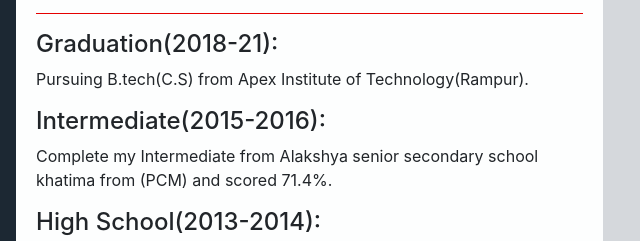
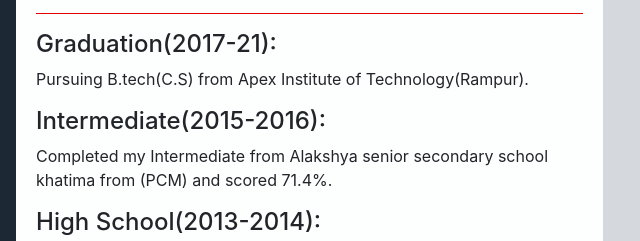
Before and after one commit to rahulchand11/Resume, a plain HTML site: page resume.html in a window 1280 px wide. Shown: the part 426-667 px from the top of the page, 490-1130 px from the left. Drawn offline with nearby package versions, Linux system fonts and the light colour scheme.

Commit message:
Update resume.html

```diff
--- a/resume.html
+++ b/resume.html
@@ -215,10 +215,10 @@
                     <h1>Rahul Chand</h1><hr color="red">
                     <p class="parar">Lorem ipsum dolor sit amet consectetur adipisicing elit. Asperiores reiciendis id quas voluptates debitis laudantium nihil ratione culpa, veritatis porro omnis consequatur sit mollitia saepe, blanditiis odit provident. Minus dignissimos illo eius repellat numquam commodi temporibus.</p>
                     <h1>Education</h1><hr color="red">
-                    <h4>Graduation(2018-21):</h4>
+                    <h4>Graduation(2017-21):</h4>
                     <p>Pursuing B.tech(C.S) from Apex Institute of Technology(Rampur).</p>
                     <h4>Intermediate(2015-2016):</h4>
-                    <p>Complete my Intermediate from Alakshya senior secondary school khatima from (PCM) and scored 71.4%.</p>
+                    <p>Completed my Intermediate from Alakshya senior secondary school khatima from (PCM) and scored 71.4%.</p>
                     <h4>High School(2013-2014):</h4>
                     <p>Completed my high school from Alakshya senior secondary school by 70%.</p>
                     <h1>SKILLS</h1><hr color="red">
```
